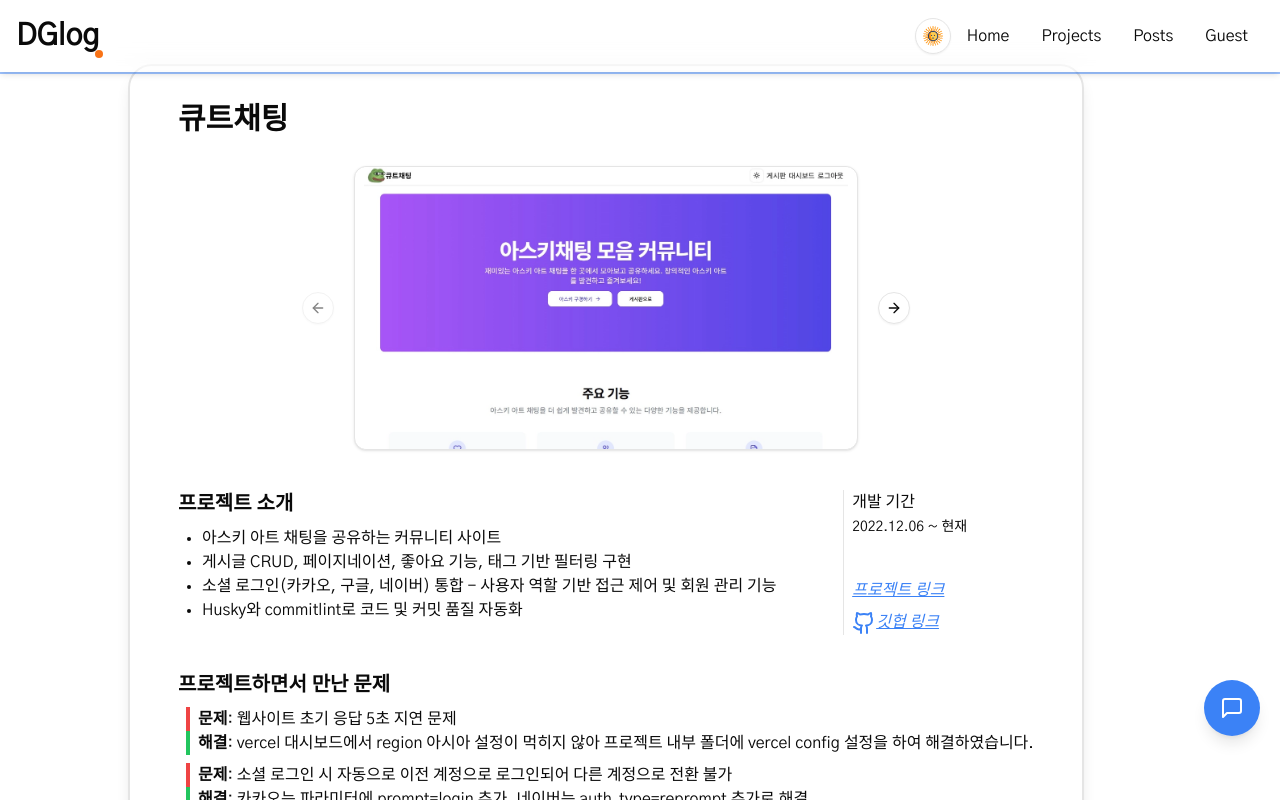
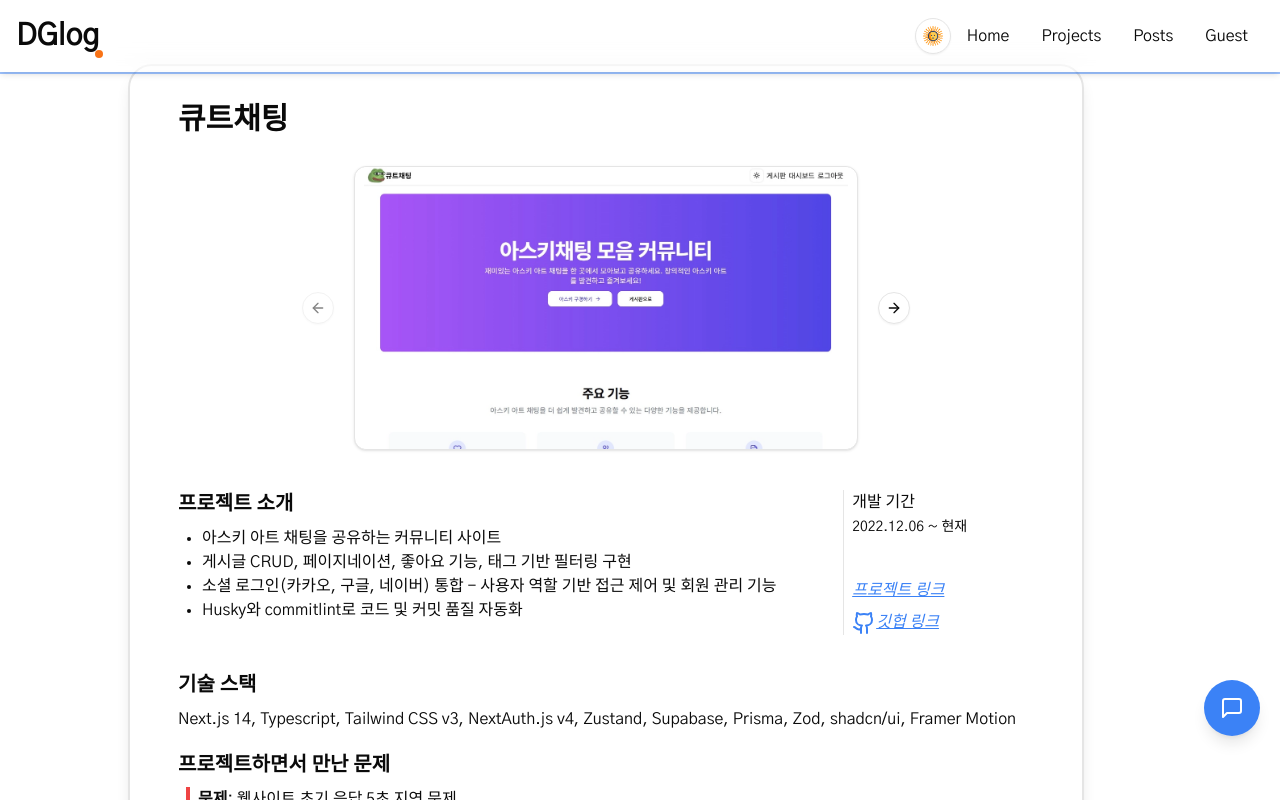
Before and after one commit to YEONDG/dglog, a Next.js app: page /project/cutechatting in a window 1280 px wide. Built offline with nearby package versions, Linux system fonts and the light colour scheme.

Commit message:
refactor: add technology stack sections to project components for improved clarity

```diff
--- a/components/projects/cutechatting.tsx
+++ b/components/projects/cutechatting.tsx
@@ -60,6 +60,13 @@ const CuteChatting = () => {
       </div>
 
       <section className="space-y-2 md:px-4">
+        <h2 className="text-xl font-semibold">기술 스택</h2>
+        <p>
+          Next.js 14, Typescript, Tailwind CSS v3, NextAuth.js v4, Zustand,
+          Supabase, Prisma, Zod, shadcn/ui, Framer Motion
+        </p>
+      </section>
+      <section className="space-y-2 md:px-4">
         <h2 className="text-xl font-semibold">프로젝트하면서 만난 문제</h2>
         <ul className="space-y-2 pl-2">
           <li>
--- a/components/projects/dglog.tsx
+++ b/components/projects/dglog.tsx
@@ -56,6 +56,13 @@ const Dglog = () => {
       </div>
 
       <section className="space-y-2 md:px-4">
+        <h2 className="text-xl font-semibold">기술 스택</h2>
+        <p>
+          Next.js 15, React 19, Typescript, Tailwind CSS v3, Notion API,
+          Supabase, Prisma, Zod, shadcn/ui
+        </p>
+      </section>
+      <section className="space-y-2 md:px-4">
         <h2 className="text-xl font-semibold">프로젝트하면서 만난 문제</h2>
         <ul className="space-y-2 pl-2">
           <li>
--- a/components/projects/image-conversion-app.tsx
+++ b/components/projects/image-conversion-app.tsx
@@ -47,6 +47,13 @@ const ImageConversionApp = () => {
       </div>
 
       <section className="space-y-2 md:px-4">
+        <h2 className="text-xl font-semibold">기술 스택</h2>
+        <p>
+          React 18, Electron, Electron-builder, sharp, Tailwind, Webpack,
+          Node.js
+        </p>
+      </section>
+      <section className="space-y-2 md:px-4">
         <h2 className="text-xl font-semibold">프로젝트하면서 만난 문제</h2>
         <ul className="space-y-2 pl-2">
           <li>
--- a/components/projects/pokemon-book.tsx
+++ b/components/projects/pokemon-book.tsx
@@ -52,6 +52,14 @@ const PokemonBook = () => {
         </section>
       </div>
 
+      <section className="space-y-2 md:px-4">
+        <h2 className="text-xl font-semibold">기술 스택</h2>
+        <p>
+          React 18, Typescript, Tailwind CSS v3, React-router v6, Zustand,
+          @tanstack/react-query, @tanstack/react-virtual, Zod, shadcn/ui, Framer
+          Motion
+        </p>
+      </section>
       <section className="space-y-2 md:px-4">
         <h2 className="text-xl font-semibold">프로젝트하면서 만난 문제</h2>
         <ul className="space-y-2 pl-2">
```
